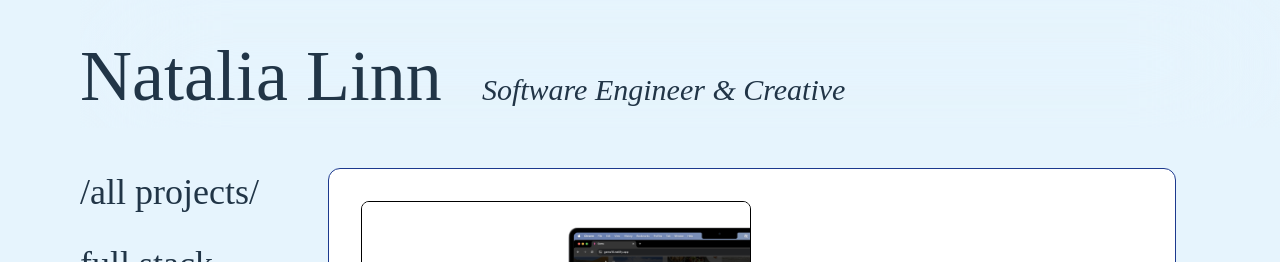
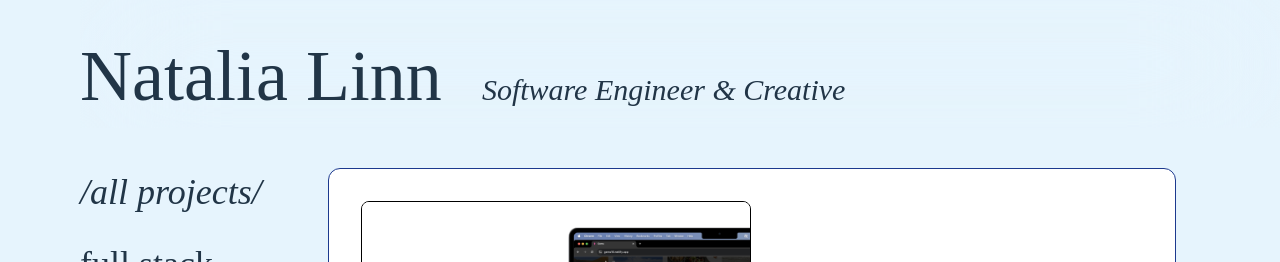
Before and after one commit to yoitsnatalia/yoitsnatalia.github.io, a React (Vite) app in the folder client/: page / in a window 1280 px wide. Shown: the top 262 px of the page. Built offline with nearby package versions, Linux system fonts and the light colour scheme.

Commit message:
active italics for filters

```diff
--- a/client/src/pages/HomePage.jsx
+++ b/client/src/pages/HomePage.jsx
@@ -3,23 +3,37 @@ import projects from '../projectsData'
 import {useState} from 'react'
 
 export default function HomePage({setPage, filter, setFilter}) {
+    const filterItems = [
+      { key: "all", label: "/all projects/" },
+      { key: "fullstack", label: "full stack" },
+      { key: "hardware", label: "hardware" },
+      { key: "gamedev", label: "game dev" },
+      { key: "design", label: "design" },
+    ]
 
     return (
         <div className="flex flex-row flex-grow pt-26">
           {/* Sidebar / Tabs */}
           <div className="hidden w-1/5 pt-17 md:flex justify-start">
             <ul className="fixed space-y-8">
-              <li className="hover:text-gray-300 cursor-pointer" onClick={() => setFilter('all')}>/all projects/</li>
-              <li className="hover:text-gray-300 cursor-pointer" onClick={() => setFilter('fullstack')}>full stack</li>
-              <li className="hover:text-gray-300 cursor-pointer" onClick={() => setFilter('hardware')}>hardware</li>
-              <li className="hover:text-gray-300 cursor-pointer" onClick={() => setFilter('gamedev')}>game dev</li>
-              <li className="hover:text-gray-300 cursor-pointer" onClick={() => setFilter('design')}>design</li>
+              {filterItems.map((item) => (
+                  <li
+                    key={item.key}
+                    onClick={() => setFilter(item.key)}
+                    className={`
+                      cursor-pointer
+                      hover:text-gray-400
+                      ${filter === item.key ? "italic" : ""}
+                    `}
+                  >
+                    {item.label}
+                  </li>
+              ))}
               <h3>::</h3>
               <li className="hover:text-gray-300 cursor-pointer"><a href="https://docs.google.com/document/d/1L5rAidN643hqVp2lIfjJgqgKjx3iP93m-bVBR-K6_bE/edit?usp=sharing" target="_blank">resume</a></li>
               <li className="hover:text-gray-300 cursor-pointer"><a href="https://www.linkedin.com/in/natalia-linn/" target="_blank">linkedin</a></li>
               <li className="hover:text-gray-300 cursor-pointer"><a href="https://github.com/yoitsnatalia" target="_blank">github</a></li>
             </ul>
-
           </div>
 
           {/* Scrollable Content */}
--- a/client/src/projectsData.js
+++ b/client/src/projectsData.js
@@ -27,15 +27,15 @@ const projects = [
       image:
         ukulele
     },
-    {
-        title: "Eye Mech",
-        page: 'eyemech',
-        category: 'hardware',
-        description:
-          "animatronics // react.js, node.js, postgresql",
-        image:
-          eyemech
-    },
+    // {
+    //     title: "Eye Mech",
+    //     page: 'eyemech',
+    //     category: 'hardware',
+    //     description:
+    //       "animatronics // react.js, node.js, postgresql",
+    //     image:
+    //       eyemech
+    // },
     {
         title: "Croptails",
         page: 'croptails',
@@ -56,10 +56,10 @@ const projects = [
     },
     {
         title: "Portfolio",
-        page: 'portfolio',
+        page: 'home',
         category: 'fullstack',
         description:
-          "frontend // react.js, tailwindcss, vite",
+          "frontend (this website!) // react.js, vite",
         image:
           portfolio
     },
```
